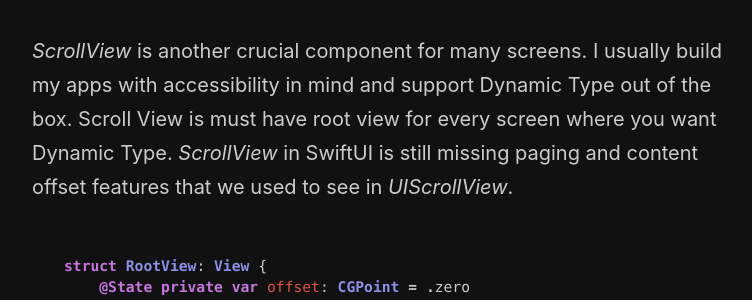
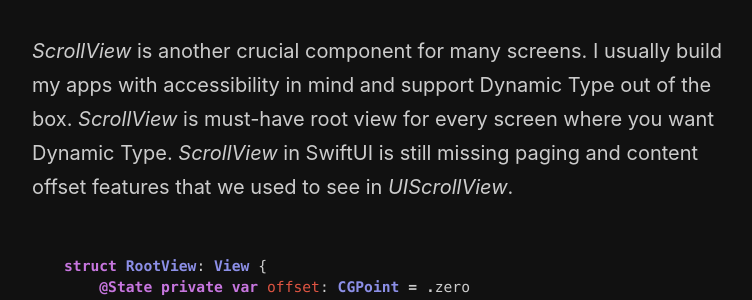
Before and after one commit to mecid/mecid.github.io, a Jekyll site: the page built from _posts/2021-05-26-swiftui-wishlist-for-wwdc21.md, in a window 1280 px wide and 900 px high, scrolled down 867 px. Shown: the part 221-521 px from the top of the window, without its empty margins (258-1010 px from the left). Built offline with Jekyll 4.4.1, drawn with Linux system fonts in a browser that asks for light colours.

Commit message:
Small typo in wwdc21 wishlist post fixed

````diff
--- a/_posts/2021-05-26-swiftui-wishlist-for-wwdc21.md
+++ b/_posts/2021-05-26-swiftui-wishlist-for-wwdc21.md
@@ -27,7 +27,7 @@
 }
 ```
 
-*ScrollView* is another crucial component for many screens. I usually build my apps with accessibility in mind and support Dynamic Type out of the box. Scroll View is must have root view for every screen where you want Dynamic Type. *ScrollView* in SwiftUI is still missing paging and content offset features that we used to see in *UIScrollView*.
+*ScrollView* is another crucial component for many screens. I usually build my apps with accessibility in mind and support Dynamic Type out of the box. *ScrollView* is must-have root view for every screen where you want Dynamic Type. *ScrollView* in SwiftUI is still missing paging and content offset features that we used to see in *UIScrollView*.
 
 ```swift
 struct RootView: View {
````
